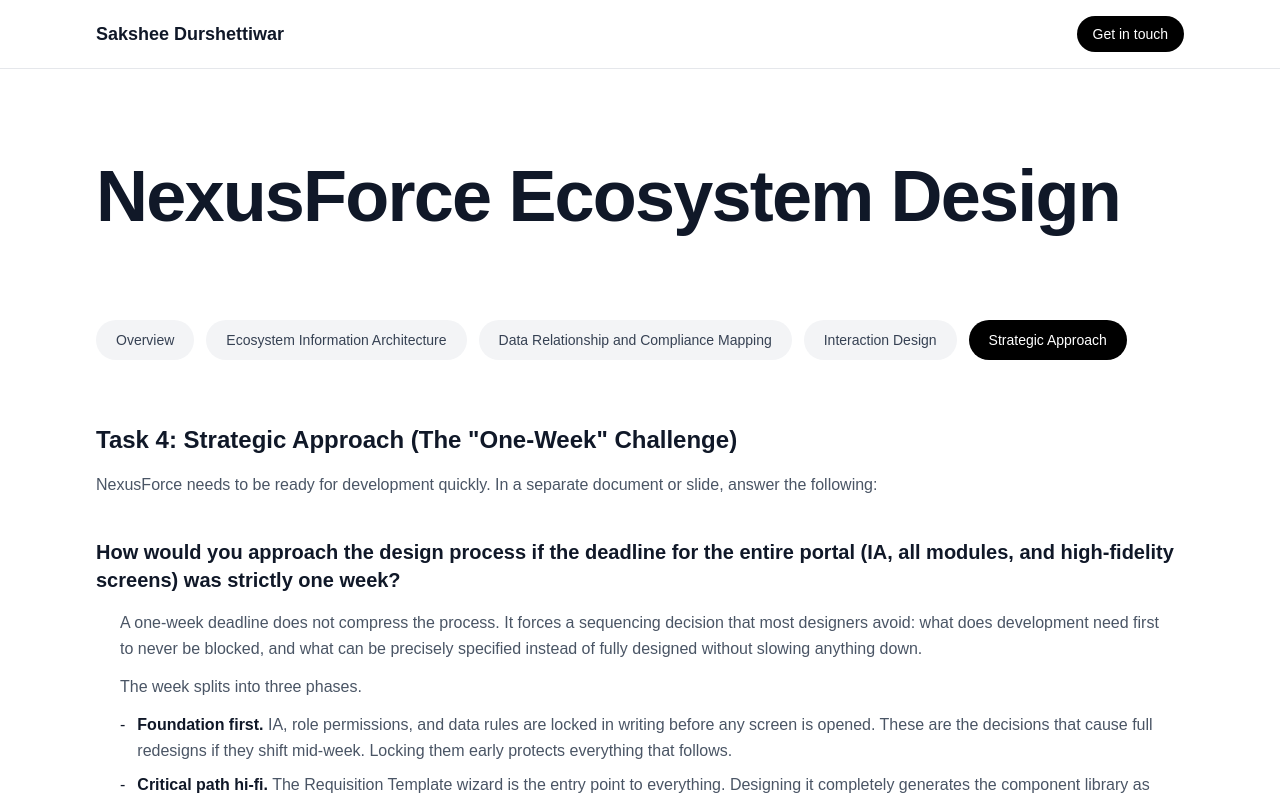
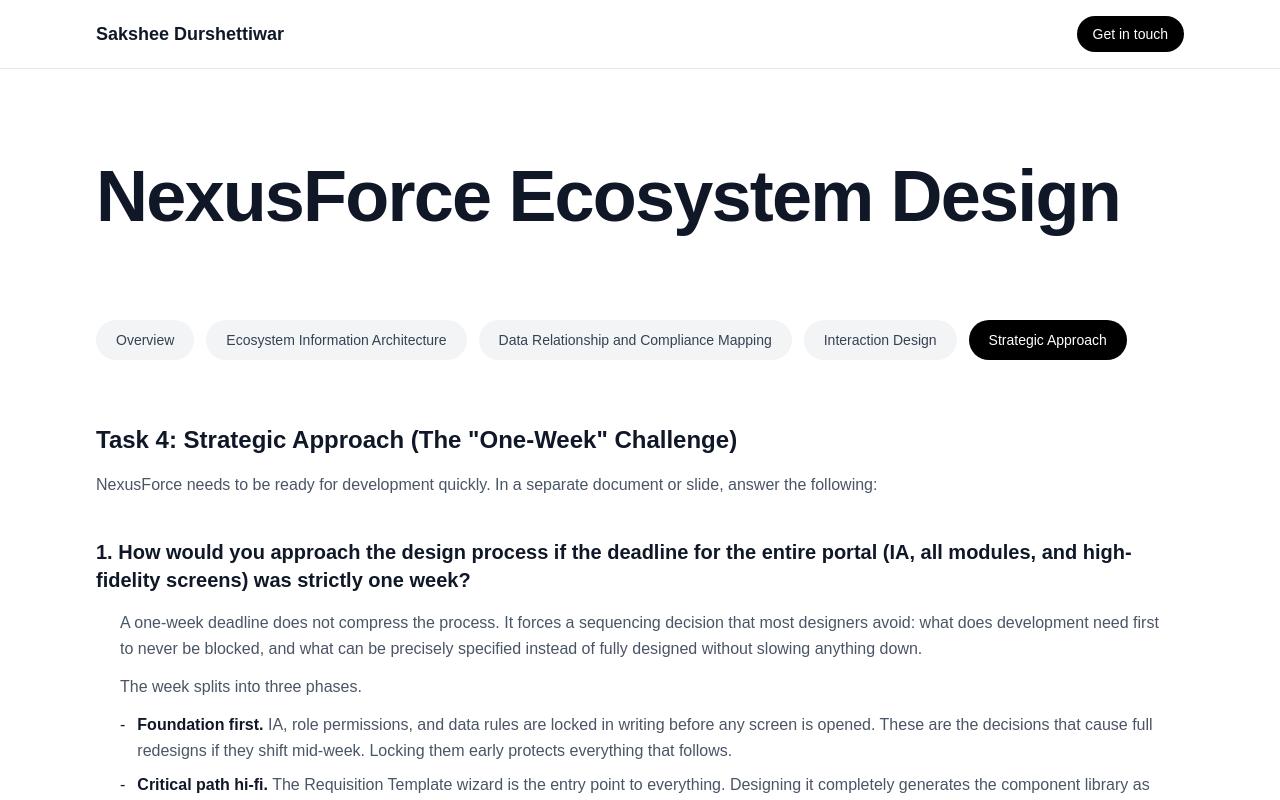
Before and after one commit to saksheedurshettiwar/Heizen, a Next.js app: page / in a window 1280 px wide. Both pictures are taken after a click on the button "Strategic Approach". Shown: the top 800 px of the page. Built offline with nearby package versions, Linux system fonts and the light colour scheme.

Commit message:
Number strategic approach questions 1, 2, 3

```diff
--- a/app/page.tsx
+++ b/app/page.tsx
@@ -564,7 +564,7 @@ export default function AccessIQCaseStudy() {
                   NexusForce needs to be ready for development quickly. In a separate document or slide, answer the following:
                 </p>
                 <div className="space-y-0">
-                  <h3 className="text-xl font-semibold text-gray-900 py-4">How would you approach the design process if the deadline for the entire portal (IA, all modules, and high-fidelity screens) was strictly one week?</h3>
+                  <h3 className="text-xl font-semibold text-gray-900 py-4">1. How would you approach the design process if the deadline for the entire portal (IA, all modules, and high-fidelity screens) was strictly one week?</h3>
                   <div className="px-6 pb-6 text-gray-600 leading-relaxed space-y-3">
                     <p>A one-week deadline does not compress the process. It forces a sequencing decision that most designers avoid: what does development need first to never be blocked, and what can be precisely specified instead of fully designed without slowing anything down.</p>
                     <p>The week splits into three phases.</p>
@@ -584,9 +584,9 @@ export default function AccessIQCaseStudy() {
                     </div>
                   </div>
                   <div className="h-px bg-gray-200"></div>
-                  <h3 className="text-xl font-semibold text-gray-900 py-4">Detail your strategy for prioritisation, how you would handle &quot;Non-Goals&quot; (like external HR integrations or custom roles).</h3>
+                  <h3 className="text-xl font-semibold text-gray-900 py-4">2. Detail your strategy for prioritisation, how you would handle &quot;Non-Goals&quot; (like external HR integrations or custom roles).</h3>
                   <div className="h-px bg-gray-200"></div>
-                  <h3 className="text-xl font-semibold text-gray-900 py-4">How you would ensure that &quot;Non-Negotiable Automations&quot; (like automatic placement creation upon offer acceptance) are clearly accounted for in the UI.</h3>
+                  <h3 className="text-xl font-semibold text-gray-900 py-4">3. How you would ensure that &quot;Non-Negotiable Automations&quot; (like automatic placement creation upon offer acceptance) are clearly accounted for in the UI.</h3>
                 </div>
               </div>
             </div>
```
